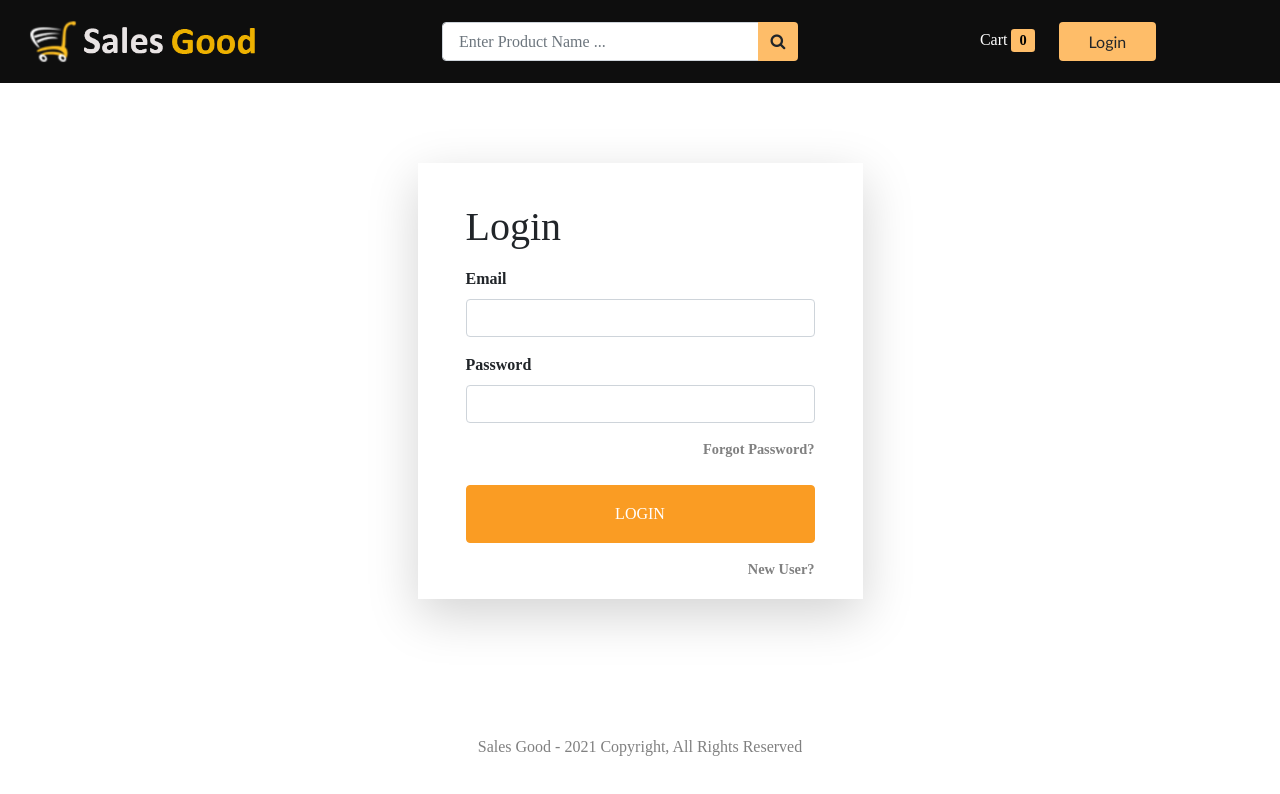
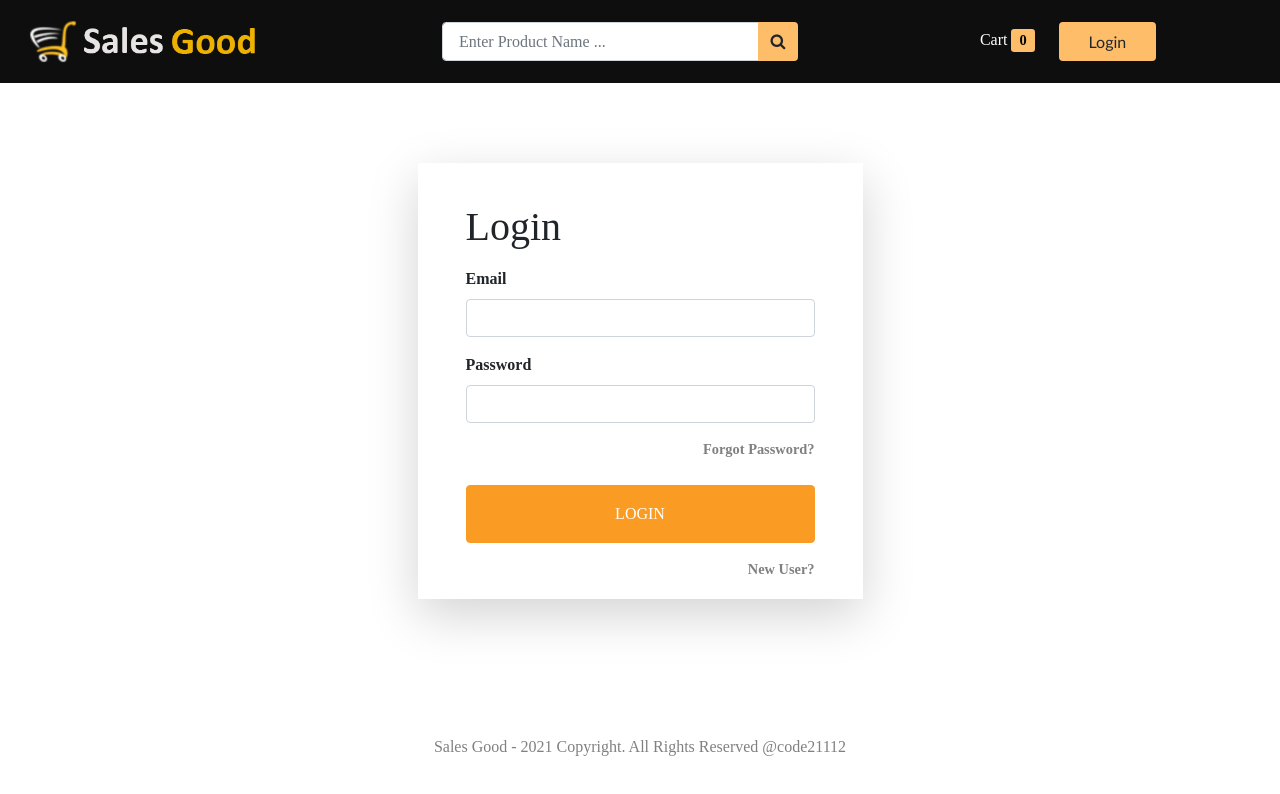
Before and after one commit to code21112/salesgood, a React (Create React App) app in the folder frontend/: page /login in a window 1280 px wide. Shown: the top 794 px of the page. Built offline with nearby package versions, Linux system fonts and the light colour scheme; no server answers; what react-alert-template-basic would draw is missing.

Commit message:
Modifying text in Footer component Footer.js

```diff
--- a/frontend/src/components/layout/Footer.js
+++ b/frontend/src/components/layout/Footer.js
@@ -5,7 +5,7 @@ const Footer = () => {
         <Fragment>
             <footer className="py-1">
                 <p className="text-center mt-1">
-                    Sales Good - 2021 Copyright, All Rights Reserved
+                    Sales Good - 2021 Copyright. All Rights Reserved @code21112
                 </p>
             </footer>
         </Fragment>
```
Also changed, not shown: 1 other file (tests, documents, lock files or other folders).
